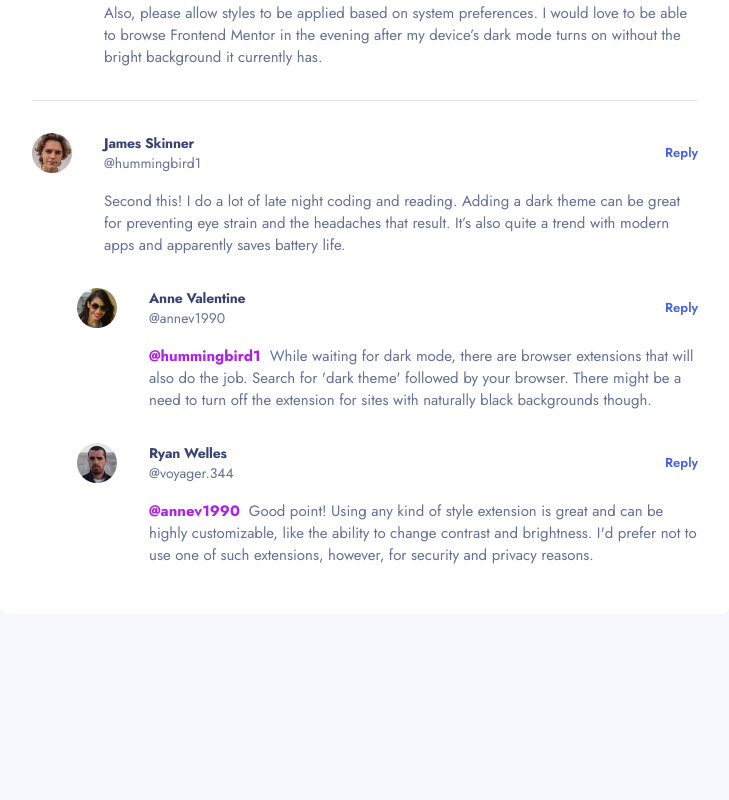
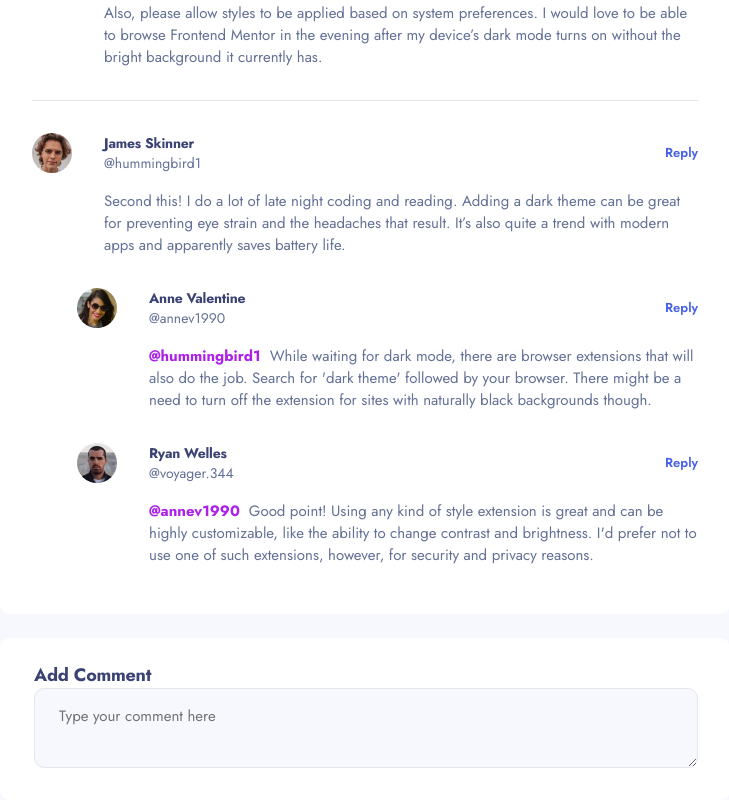
Before and after one commit to keremenen/product-feedback-app, a Next.js app: page /feedbacks/1 in a window 1280 px wide. Shown: the part 472-1272 px from the top of the page, without its empty margins (275-1004 px from the left). Before the commit the page ends 1086 px from the top, so only its background shows below. Built offline with nearby package versions, Linux system fonts and the light colour scheme.

Commit message:
WIP add coment section

```diff
--- a/src/app/feedbacks/[id]/page.tsx
+++ b/src/app/feedbacks/[id]/page.tsx
@@ -2,6 +2,7 @@ import { FeedbackSingleItem } from "@/components/feedback-list";
 import { Avatar, AvatarFallback, AvatarImage } from "@/components/ui/avatar";
 import { Button } from "@/components/ui/button";
 import { Separator } from "@/components/ui/separator";
+import { Textarea } from "@/components/ui/textarea";
 import { ChevronLeftIcon } from "lucide-react";
 
 const exampleFeedbackItem = {
@@ -97,6 +98,12 @@ export default function FeedbackPage() {
           </div>
         ))}
       </section>
+
+      {/* ADD COMENT SECTION */}
+      <section className="rounded-md bg-primary-white pb-8 pl-[2.125rem] pr-8 pt-6">
+        <h2 className="text-heading-3 capitalize">add comment</h2>
+        <Textarea placeholder="Type your comment here" />
+      </section>
     </main>
   );
 }
--- /dev/null
+++ b/src/components/ui/textarea.tsx
@@ -0,0 +1,24 @@
+import * as React from "react";
+
+import { cn } from "@/lib/utils";
+
+export interface TextareaProps
+  extends React.TextareaHTMLAttributes<HTMLTextAreaElement> {}
+
+const Textarea = React.forwardRef<HTMLTextAreaElement, TextareaProps>(
+  ({ className, ...props }, ref) => {
+    return (
+      <textarea
+        className={cn(
+          "flex min-h-[80px] w-full rounded-md border bg-[#F7F8FD] px-6 py-4 text-[0.9375rem] ring-offset-white transition duration-150 ease-in-out placeholder:text-neutral-500 focus-visible:outline-none focus-visible:ring-1 focus-visible:ring-[#4661E6] disabled:cursor-not-allowed disabled:opacity-50",
+          className,
+        )}
+        ref={ref}
+        {...props}
+      />
+    );
+  },
+);
+Textarea.displayName = "Textarea";
+
+export { Textarea };
```
